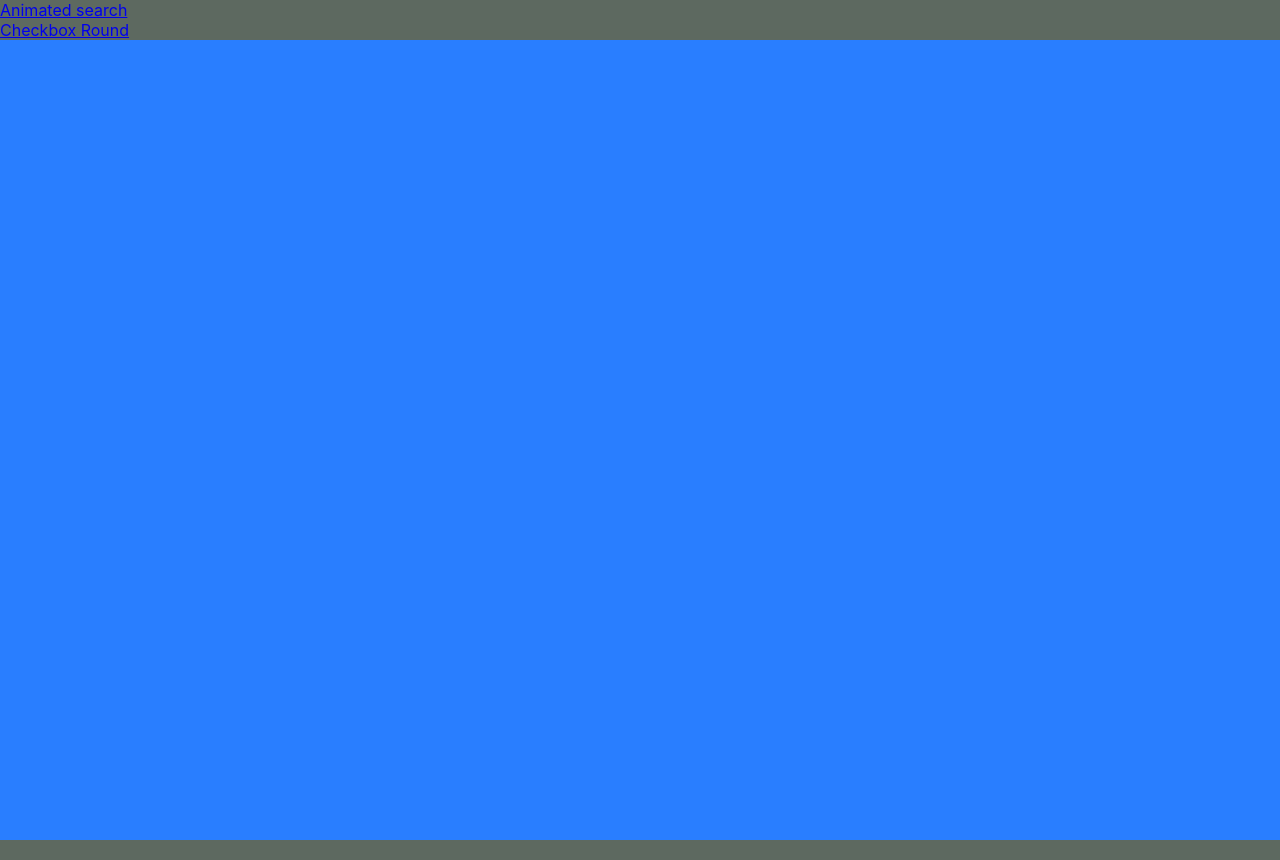
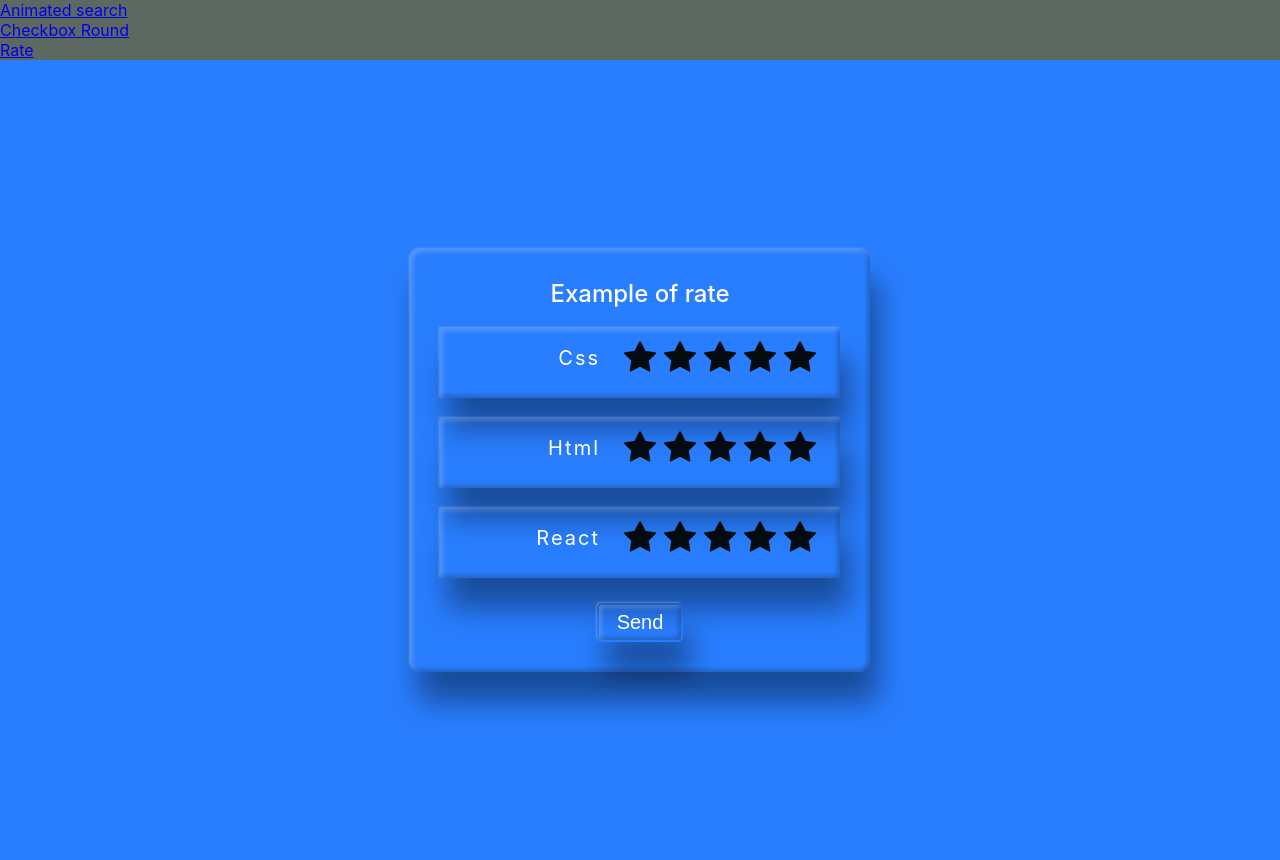
Before and after one commit to JesusSalvadorSierraArballo/ReactComponents, a React (Create React App) app: page /htmlelements/checkbox/rate in a window 1280 px wide. Built offline with nearby package versions, Linux system fonts and the light colour scheme.

Commit message:
Begin on type props, and rate component added

```diff
--- a/package.json
+++ b/package.json
@@ -7,6 +7,7 @@
     "@testing-library/react": "^11.1.0",
     "@testing-library/user-event": "^12.1.10",
     "history": "^5.0.0",
+    "prop-types": "^15.7.2",
     "react": "^17.0.2",
     "react-dom": "^17.0.2",
     "react-router-dom": "^5.2.0",
--- a/public/index.html
+++ b/public/index.html
@@ -9,12 +9,11 @@
       name="description"
       content="Web site created using create-react-app"
     />
-    <link rel="apple-touch-icon" href="%PUBLIC_URL%/logo192.png" />
+<link rel="stylesheet" href="https://cdnjs.cloudflare.com/ajax/libs/font-awesome/4.7.0/css/font-awesome.css" integrity="sha512-5A8nwdMOWrSz20fDsjczgUidUBR8liPYU+WymTZP1lmY9G6Oc7HlZv156XqnsgNUzTyMefFTcsFH/tnJE/+xBg==" crossorigin="anonymous" referrerpolicy="no-referrer" />
     <!--
       manifest.json provides metadata used when your web app is installed on a
       user's mobile device or desktop. See https://developers.google.com/web/fundamentals/web-app-manifest/
     -->
-    <link rel="manifest" href="%PUBLIC_URL%/manifest.json" />
     <!--
       Notice the use of %PUBLIC_URL% in the tags above.
       It will be replaced with the URL of the `public` folder during the build.
--- a/src/App.js
+++ b/src/App.js
@@ -1,7 +1,9 @@
 import Animated from './components/search/Animated'
 import Round from './components/htmlElements/checkbox/Round'
+import RateContainer from './components/htmlElements/checkbox/RateContainer'
 import {Route, Link} from 'react-router-dom'
 import Div from './components/atoms/Div'
+
 import './App.css'
 
 function App() {
@@ -9,6 +11,8 @@ function App() {
     if(text !== "")
       alert(text)
   }
+
+  const questions = ['Css', 'Html', 'React']
   return (
     <div className="App">
       <main>
@@ -18,6 +22,7 @@ function App() {
 	      <ul>
 		<li><Link to="/search/animated"> Animated search</Link></li>
 		<li><Link to="/htmlelements/checkbox/round">Checkbox Round</Link></li>
+		<li><Link to="/htmlelements/checkbox/rate">Rate </Link></li>
 	      </ul>
             </nav>
           </section>
@@ -30,6 +35,9 @@ function App() {
 	<Route exact path="/htmlelements/checkbox/round">
 	  <section><Round /></section>
 	</Route>
+	<Route exact path="/htmlelements/checkbox/rate">
+	  <section><RateContainer globalName='Example of rate' optionsRate={questions}/></section>
+	</Route>
 	</Div>
       </main>
     </div>
--- /dev/null
+++ b/src/components/atoms/Button.jsx
@@ -0,0 +1,7 @@
+import React, {Component} from 'react'
+
+export default class Button extends Component {
+  render(){
+    return(<button {... this.props} ></button>)
+  }
+}
--- /dev/null
+++ b/src/components/atoms/H2.jsx
@@ -0,0 +1,7 @@
+import React, {Component} from 'react'
+
+export default class H2 extends Component {
+  render(){
+    return(<h2 {... this.props} ></h2>)
+  }
+}
--- /dev/null
+++ b/src/components/atoms/H3.jsx
@@ -0,0 +1,7 @@
+import React, {Component} from 'react'
+
+export default class H3 extends Component {
+  render(){
+    return(<h3 {... this.props} ></h3>)
+  }
+}
--- /dev/null
+++ b/src/components/htmlElements/checkbox/Rate.js
@@ -0,0 +1,27 @@
+import React from 'react'
+import H3 from '../../atoms/H3'
+import Div from '../../atoms/Div'
+import Input from '../../atoms/Input'
+import PropTypes from 'prop-types'
+
+function Rate(props) {
+
+  const {maxRate, category, onClick} = props
+
+  const radioButtons = (option) => {
+    return ([...Array(maxRate).keys()].map((v)=> <Input key={maxRate-v} type='radio' onClick={()=>onClick(category, maxRate-v)} name={option}/>))
+  }
+  return (
+    <Div className='skills'> <H3>{category}</H3> <Div className='rating'>{radioButtons(category)} </Div></Div>
+  )
+}
+
+Rate.propTypes = {
+  category:PropTypes.string,
+  maxRate:PropTypes.number
+}
+
+Rate.defaultProps = {
+  maxRate: 10
+};
+export default Rate
--- /dev/null
+++ b/src/components/htmlElements/checkbox/RateContainer.jsx
@@ -0,0 +1,38 @@
+import React from 'react'
+import Div from '../../atoms/Div'
+import H2 from '../../atoms/H2'
+import Rate from './Rate'
+import PropTypes from 'prop-types'
+import './rate.css'
+import Button from '../../atoms/Button'
+
+function RateContainer(props) {
+  const {optionsRate, globalName,maxRate} = props
+  const rates = {}
+  const handleClick = (key, value) => {
+    rates[key]=value
+  }
+
+  const onClick=()=>{
+   alert(JSON.stringify(rates))
+  }
+
+  return (
+    <Div className='container'>
+      <H2>{globalName}</H2>
+	{optionsRate.map((option)=>(<Rate key={option} category={option} maxRate={maxRate} onClick={handleClick}/>))}
+	<Button onClick={onClick}> Send </Button>
+    </Div>
+   )
+}
+
+RateContainer.propTypes = {
+  globalName:PropTypes.string,
+  optionsRate:PropTypes.array,
+  maxRate:PropTypes.number
+}
+
+RateContainer.defaultProps = {
+  maxRate: 10
+};
+export default RateContainer
--- /dev/null
+++ b/src/components/htmlElements/checkbox/rate.css
@@ -0,0 +1,107 @@
+:root {
+  --color-off:#030b0f;
+  --color-on: #efb810;
+  --title-color:#fff;
+  --button-text-color:#fff;
+  --assorted-title-color:#fff;
+  --icon:'\f005';
+}
+
+.container {
+  display: flex;
+  justify-content: center;
+  align-items: center;
+  flex-direction: column;
+  padding:30px;
+  border-radius: 10px;
+  box-shadow: -1px -1px 2px rgba(255, 255, 255, 0.25),
+	inset  2px  2px 5px rgba(255, 255, 255, 0.25),
+	       8px 30px 30px rgba(0,0,0,0.4),
+	inset -2px -2px 5px rgba(0,0,0,0.3)
+}
+.container h2 {
+  margin-bottom: 10px;
+  font-weight: 500;
+  color: var(--title-color);
+}
+
+.container .skills {
+  display: flex;
+  justify-content: center;
+  align-items: center;
+  margin: 10px 0;
+  padding-bottom: 10px;
+  box-shadow: -1px -1px 2px rgba(255, 255, 255, 0.25),
+	inset  2px  2px 5px rgba(255, 255, 255, 0.25),
+	       8px 30px 30px rgba(0,0,0,0.4),
+	inset -2px -2px 5px rgba(0,0,0,0.3);
+}
+
+.container .skills h3 {
+  min-width: 180px;
+  text-align: right;
+  padding-right: 20px;
+  color: var(--assorted-title-color);
+  font-size: 20px;
+  font-weight: 400;
+  letter-spacing: 2px;
+}
+
+.container .skills .rating {
+  position: relative;
+  display: flex;
+  flex-direction: row-reverse;
+  margin: 10px 0;
+  padding-right: 20px;
+}
+.container .skills .rating input{
+  position: relative;
+  width: 20px;
+  height: 40px;
+  display: flex;
+  justify-content: center;
+  align-items: center;
+  cursor:pointer;
+  appearance: none;
+  overflow: hidden;
+}
+.container .skills .rating input::before{
+  content: var(--icon);
+  position: absolute;
+  font-family: fontawesome;
+  font-size: 34px;
+  position: absolute;
+  left: 4px;
+  color: var(--color-off);
+  transition: .2s;
+}
+.container .skills .rating input:nth-child(2n+1)::before{
+  right: 4px;
+  left: initial;
+}
+.container .skills .rating input:hover ~ input::before,
+.container .skills .rating input:hover::before,
+.container .skills .rating input:checked ~ input::before,
+.container .skills .rating input:checked::before
+{
+  color: var(--color-on);
+}
+.container button{
+  color: var(--button-text-color);
+  background-color: #00f;
+  font-size: 20px;
+  padding: 6px 18px;
+  margin-top: 15px;
+  border-radius: 5px;
+  background-color: transparent;
+  cursor: pointer;
+  border-color: transparent;
+  box-shadow: -1px -1px 2px rgba(255, 255, 255, 0.25),
+	inset  2px  2px 5px rgba(255, 255, 255, 0.25),
+	       8px 30px 30px rgba(0,0,0,0.4),
+	inset -2px -2px 5px rgba(0,0,0,0.3);
+}
+
+.container button:active{
+  background-color: #1e5dbd;
+}
--- a/src/components/search/Animated.jsx
+++ b/src/components/search/Animated.jsx
@@ -1,4 +1,4 @@
-import React, {useState, useRef}from 'react'
+import React, {useState, useRef} from 'react'
 //import Input from '../atoms/Input'
 import Div from '../atoms/Div'
 import Span from '../atoms/Span'
```
Also changed, not shown: public/manifest.json (added).
